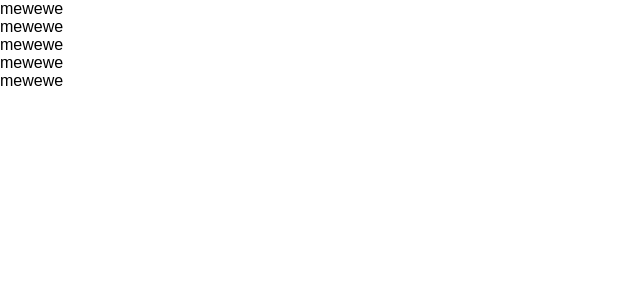
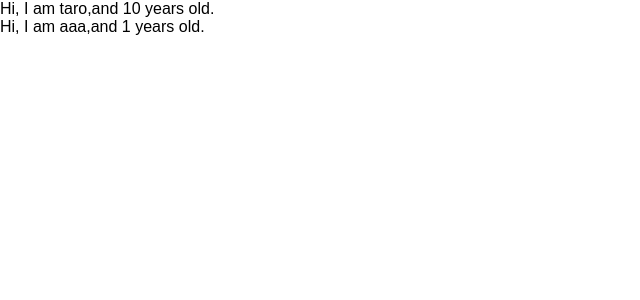
Before and after one commit to hirayama1987/udemy-react-redux, a React (Create React App) app: page / in a window 1280 px wide. Shown: the top 300 px of the page, without its empty margins (0-640 px from the left). Built offline with nearby package versions, Linux system fonts and the light colour scheme.

Commit message:
no message

```diff
--- a/src/App.js
+++ b/src/App.js
@@ -11,19 +11,26 @@
 // }
 
 const App = () => {
+  const profiles = [
+    {name:"taro",age:10},
+    {name:"aaa"}
+  ]
   return (
     <div>
-      <Cat/>
-      <Cat/>
-      <Cat/>
-      <Cat/>
-      <Cat/>
+    {
+      profiles.map((profile,index) => {
+        return <User name={profile.name} age={profile.age} key={index} />
+      })
+    }
     </div>
   )
 }
 
-const Cat = () => {
-  return <div>mewewe</div>;
+const User = (props) => {
+  return <div>Hi, I am {props.name},and {props.age} years old.</div>;
+}
+User.defaultProps = {
+  age:1
 }
 
 
```
